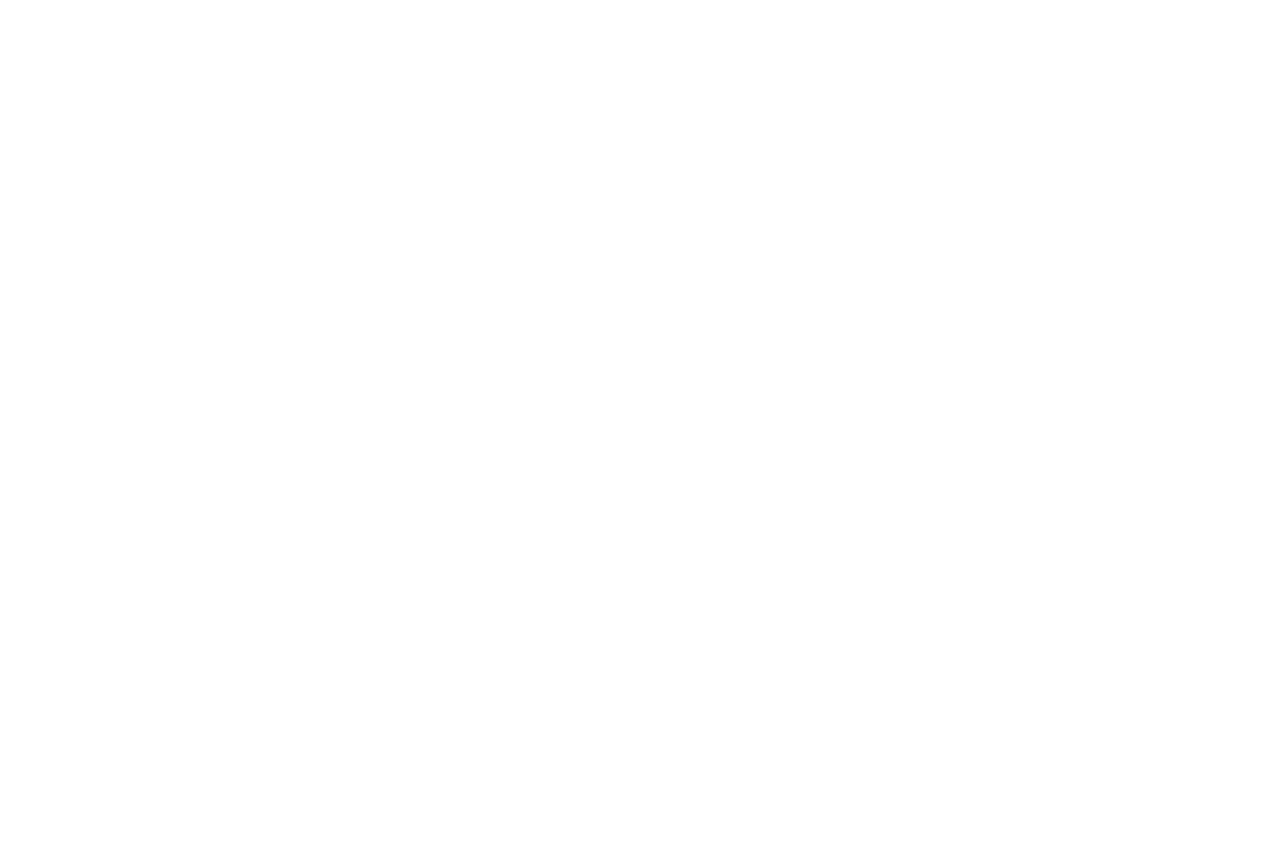
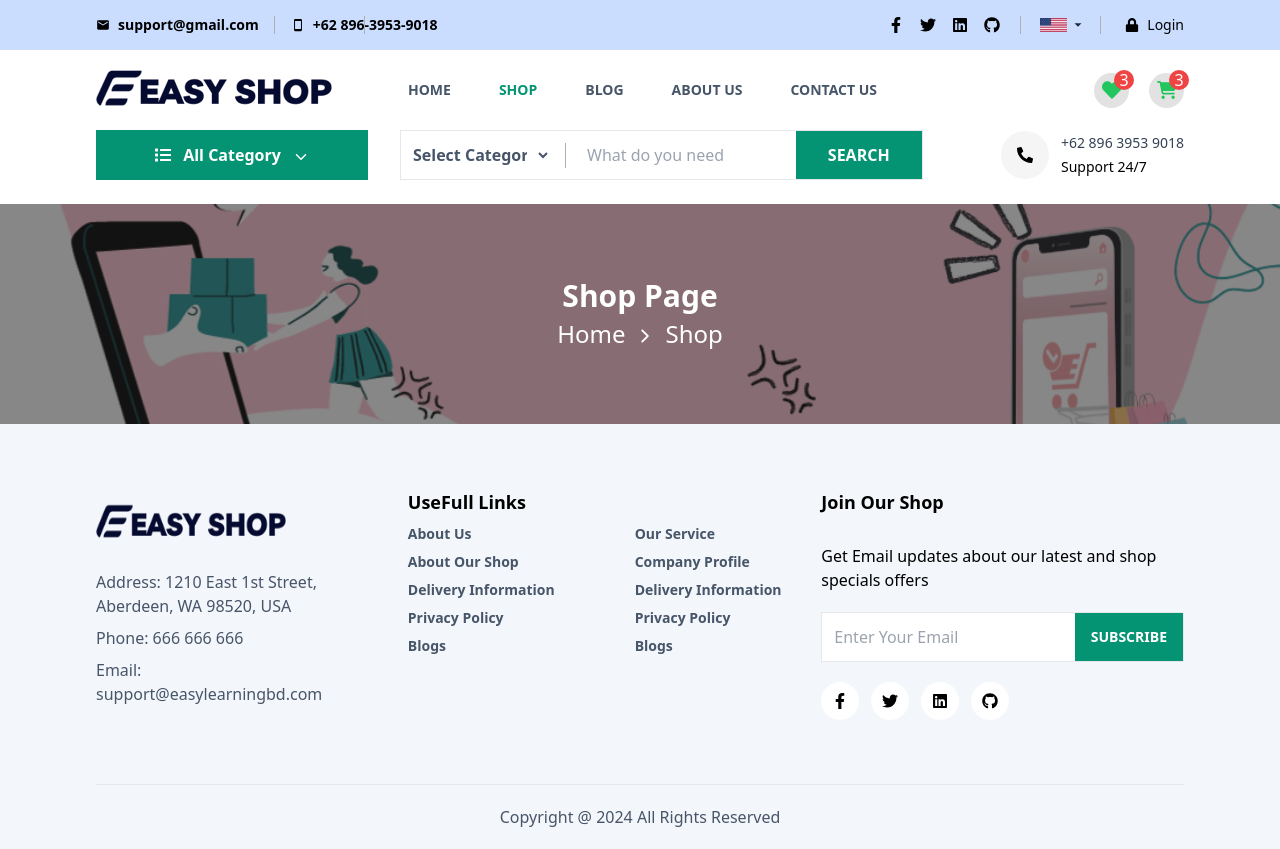
Before and after one commit to yanasyahrudin/ecomm-easyshop-fe, a React (Create React App) app: page /shops in a window 1280 px wide. Before the commit this address had no page. Before the commit the page ends 800 px from the top, so only its background shows below. Built offline with nearby package versions, Linux system fonts and the light colour scheme.

Commit message:
setup shop page design part 1

```diff
--- a/src/App.jsx
+++ b/src/App.jsx
@@ -1,11 +1,13 @@
 import { BrowserRouter, Route, Routes } from "react-router-dom";
 import Home from "./pages/Home";
+import Shops from "./pages/Shops";
 
 function App() {
   return (
     <BrowserRouter>
       <Routes>
         <Route path="/" element={<Home />} />
+        <Route path="/shops" element={<Shops />} />
       </Routes>
     </BrowserRouter>
   );
--- a/src/components/Header.jsx
+++ b/src/components/Header.jsx
@@ -148,9 +148,9 @@
                   </li>
 
                   <li>
-                    <Link
+                    <Link to='/shops'
                       className={`p-2 block ${
-                        pathname === "/shop"
+                        pathname === "/shops"
                           ? "text-[#059473]"
                           : "text-slate-600"
                       }`}
@@ -284,9 +284,9 @@
               </li>
 
               <li>
-                <Link
+                <Link to='/shops'
                   className={`py-2 block ${
-                    pathname === "/shop" ? "text-[#059473]" : "text-slate-600"
+                    pathname === "/shops" ? "text-[#059473]" : "text-slate-600"
                   }`}
                 >
                   Shop
--- /dev/null
+++ b/src/pages/Shops.jsx
@@ -0,0 +1,32 @@
+import React from "react";
+import Header from "./../components/Header";
+import Footer from "./../components/Footer";
+import { Link } from "react-router-dom";
+import { IoIosArrowForward } from "react-icons/io";
+
+const Shops = () => {
+  return (
+    <div>
+      <Header />
+      <section className='bg-[url("http://localhost:3000/images/banner/shop.png")] h-[220px] mt-6 bg-cover bg-no-repeat relative bg-left'>
+        <div className="absolute left-0 top-0 w-full h-full bg-[#2422228a]">
+          <div className="w-[85%] md:w-[80%] sm:w-[90%] lg:w-[90%] h-full mx-auto">
+            <div className="flex flex-col justify-center gap-1 items-center h-full w-full text-white">
+              <h2 className="text-3xl font-bold">Shop Page</h2>
+              <div className="flex justify-center items-center gap-2 text-2xl w-full">
+                <Link to="/">Home</Link>
+                <span>
+                  <IoIosArrowForward className="pt-1" />
+                </span>
+                <span>Shop</span>
+              </div>
+            </div>
+          </div>
+        </div>
+      </section>
+      <Footer />
+    </div>
+  );
+};
+
+export default Shops;
```
